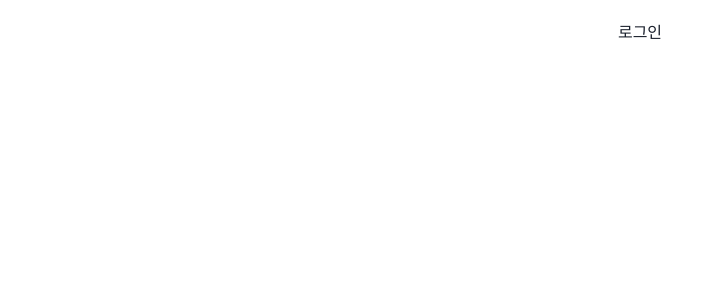
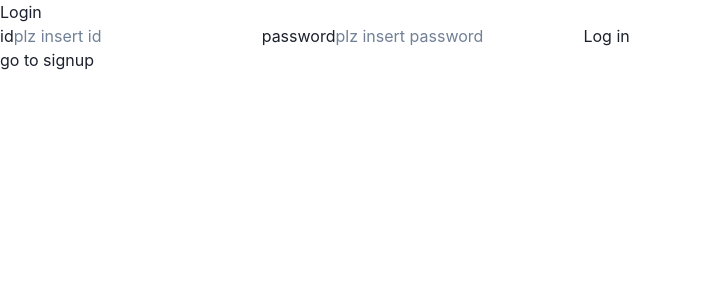
Before and after one commit to KDT1-FE/Y_FE_Toy2, a React (Vite) app: page / in a window 1280 px wide. Before the commit this address had no page. Shown: the top 300 px of the page, without its empty margins (0-722 px from the left). Built offline with nearby package versions, Linux system fonts and the light colour scheme; no server answers.

Commit message:
Chore: 로그인 페이지 초기 세팅

```diff
--- a/src/pages/login/userLogin.tsx
+++ b/src/pages/login/userLogin.tsx
@@ -1,5 +1,58 @@
-const UserLogin = () => {
-  return <div style={{ padding: 20, textAlign: 'center' }}>로그인</div>;
+import React, { useState } from 'react';
+import { useNavigate } from 'react-router-dom';
+import { login } from '../../api/index';
+const Login = () => {
+  const navigate = useNavigate();
+  const [id, setId] = useState('');
+  const [password, setPassword] = useState('');
+
+  const onChangeId = (e: React.ChangeEvent<HTMLInputElement>) => {
+    setId(e.target.value);
+  };
+  const onChangePassword = (e: React.ChangeEvent<HTMLInputElement>) => {
+    setPassword(e.target.value);
+  };
+
+  const submit = async (e: React.FormEvent) => {
+    e.preventDefault();
+    const check = await login(id, password);
+    if (check !== undefined) {
+      alert('아이디나 비밀번호 다시 쳐주세요');
+    } else {
+      alert('로그인 성공.');
+      navigate('/lobby');
+    }
+  };
+
+  const navigateToSignup = () => {
+    navigate('/join');
+  };
+
+  return (
+    <>
+      <div>Login</div>
+      <form onSubmit={submit}>
+        <label>id</label>
+        <input
+          type="text"
+          placeholder="plz insert id"
+          value={id}
+          onChange={onChangeId}
+        />
+        <label>password</label>
+        <input
+          type="password"
+          placeholder="plz insert password"
+          value={password}
+          onChange={onChangePassword}
+        />
+
+        <button type="submit">Log in</button>
+        <br></br>
+        <button onClick={navigateToSignup}>go to signup</button>
+      </form>
+    </>
+  );
 };
 
-export default UserLogin;
+export default Login;
```
